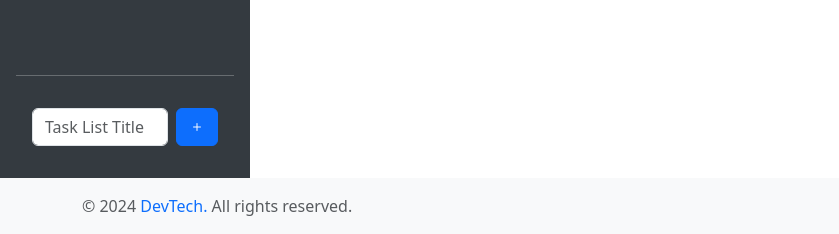
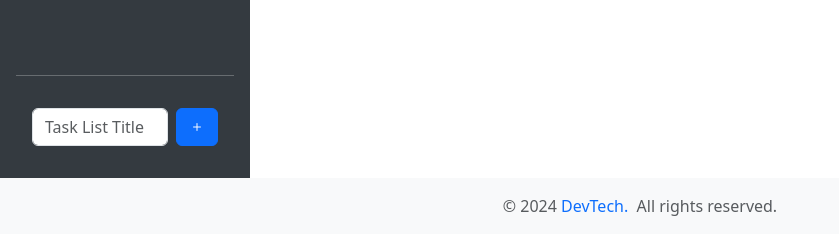
Before and after one commit to AliAbDev11/To-Do-WebApp, a Django app: page / in a window 1280 px wide. Shown: the part 622-856 px from the top of the page, without its empty margins (0-839 px from the left). Run offline with Django 5.2, Linux system fonts and the light colour scheme; data comes from the database, SQL or seed files in the repository.

Commit message:
Update footer.html
- add style

```diff
--- a/todolist/templates/includes/footer.html
+++ b/todolist/templates/includes/footer.html
@@ -1,6 +1,6 @@
  <!-- Footer -->
  <footer class="footer mt-auto py-3 bg-light">
     <div class="container">
-        <span class="text-muted">&copy; 2024<a href="https://www.linkedin.com/in/ali-ait-brahim-51653b201/" target="blank"> DevTech.</a> All rights reserved.</span>
+        <span class="text-muted d-flex justify-content-center">&copy; 2024&nbsp;<a href="https://www.linkedin.com/in/ali-ait-brahim-51653b201/" target="blank">DevTech.</a>&nbsp; All rights reserved.</span>
     </div>
 </footer>
```
